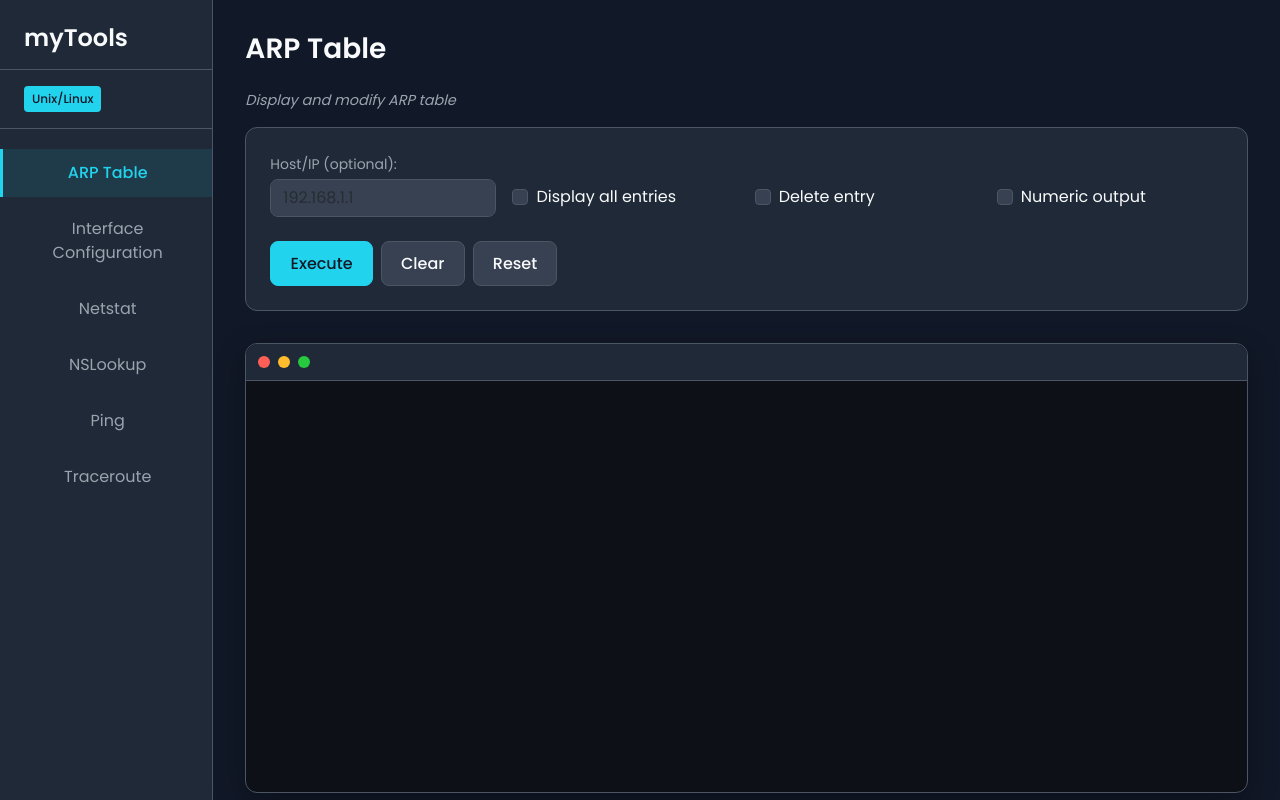
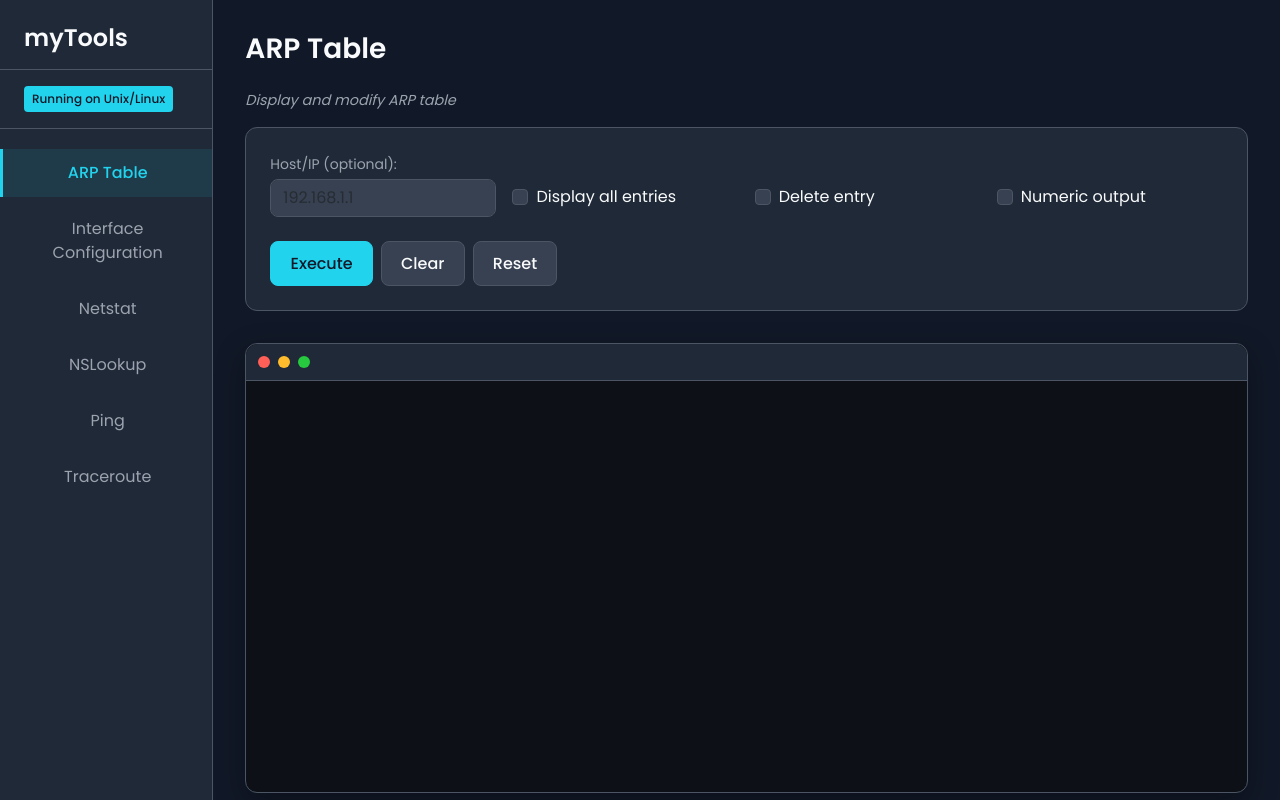
Before and after one commit to randomname124290358349/myTools, a Flask app: page / in a window 1280 px wide. Run offline with Flask 3, Linux system fonts and the light colour scheme; some libraries are stand-ins or nearby versions.

Commit message:
Update index.html

```diff
--- a/templates/index.html
+++ b/templates/index.html
@@ -317,7 +317,7 @@
                 platformInfo = await response.json();
 
                 const platformBadge = document.getElementById('platform-badge');
-                const platform = platformInfo.platform === 'windows' ? 'Windows' : 'Unix/Linux';
+                const platform = platformInfo.platform === 'windows' ? 'Running on Windows' : 'Running on Unix/Linux';
                 platformBadge.textContent = platform;
                 platformBadge.title = `${platformInfo.system} ${platformInfo.machine}`;
             } catch (error) {
```
